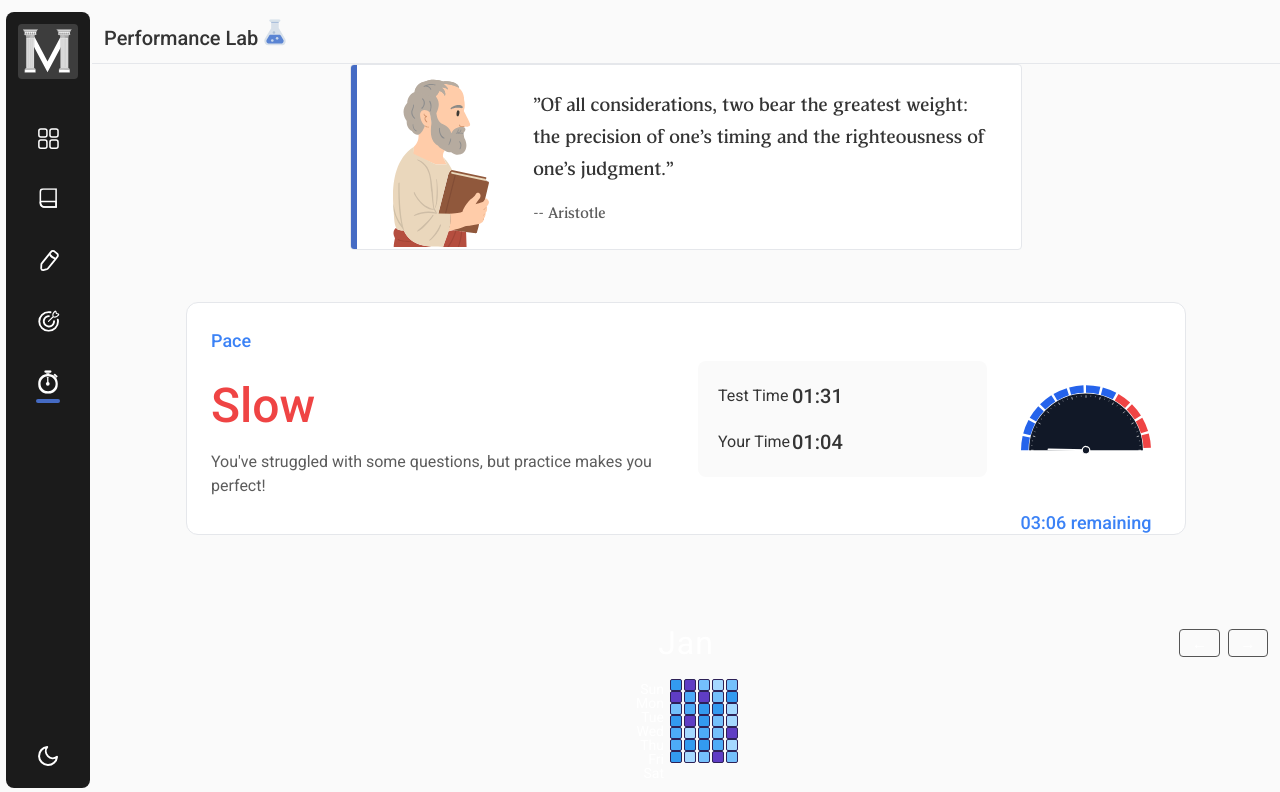
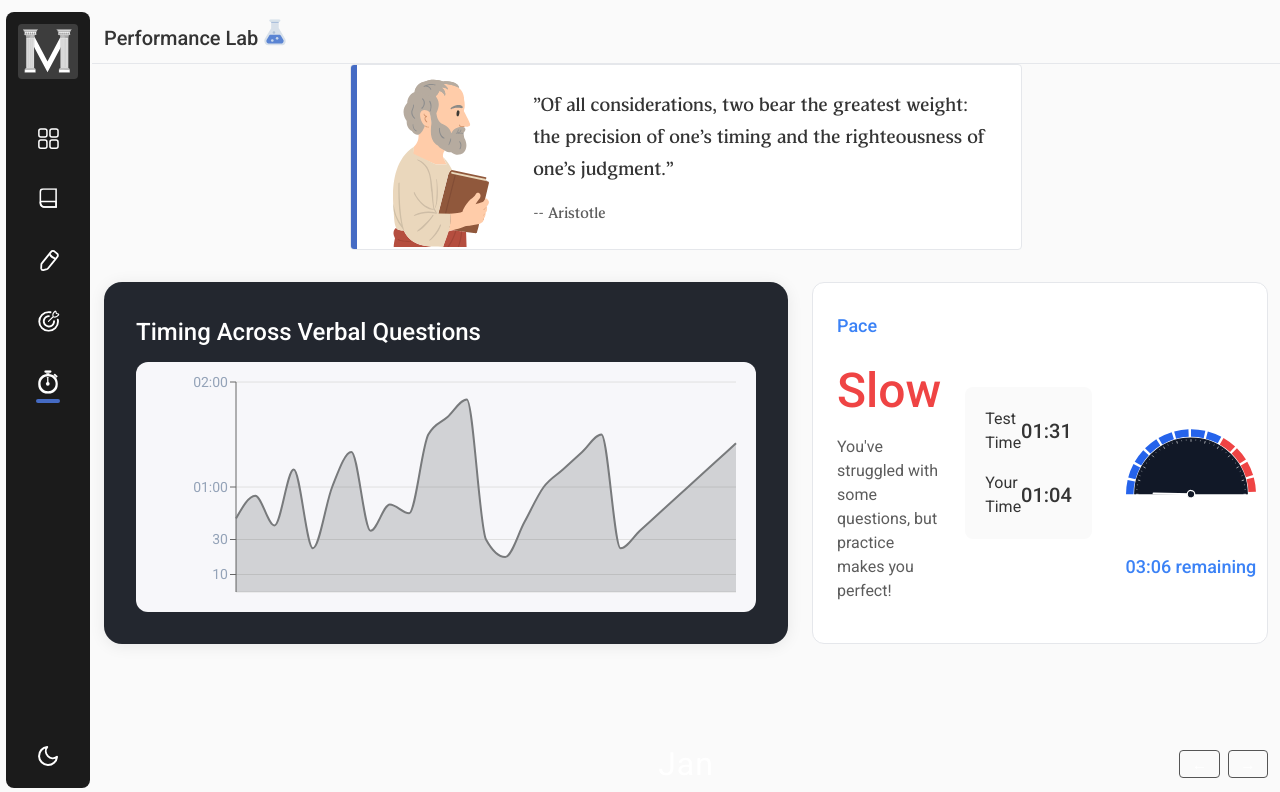
Before and after one commit to Orujhimaru/max_odyssey, a React (Vite) app: page /lab in a window 1280 px wide. Shown: the top 792 px of the page. Built offline with nearby package versions, Linux system fonts and the light colour scheme; a web font is replaced by a local one.

Commit message:
design: lab page layour change

```diff
--- a/src/pages/LabPage/LabPage.css
+++ b/src/pages/LabPage/LabPage.css
@@ -1589,3 +1589,30 @@
     margin: 0 auto;
   }
 }
+
+/* Chart containers for flex layout */
+.charts-container {
+  display: flex;
+  gap: 24px;
+  flex-wrap: wrap;
+  margin-bottom: 32px;
+}
+
+.timing-chart-container {
+  flex: 1.5;
+  min-width: 500px;
+}
+
+.pace-container {
+  flex: 1;
+  min-width: 300px;
+  display: flex;
+  align-items: center;
+}
+
+@media (max-width: 768px) {
+  .timing-chart-container,
+  .pace-container {
+    min-width: 100%;
+  }
+}
--- a/src/pages/LabPage/LabPage.jsx
+++ b/src/pages/LabPage/LabPage.jsx
@@ -250,11 +250,11 @@ const TimingLineGraph = () => (
   <div
     style={{
       width: "100%",
-      maxWidth: 1000,
-      margin: "32px 0",
+      height: "100%",
       background: "#23272f",
       borderRadius: 18,
       padding: 32,
+      boxSizing: "border-box",
       boxShadow: "0 2px 16px rgba(0,0,0,0.08)",
       position: "relative",
     }}
@@ -269,7 +269,7 @@ const TimingLineGraph = () => (
         padding: 16,
         position: "relative",
         width: "100%",
-        height: 300,
+        height: 250,
       }}
     >
       {/* Area background */}
@@ -588,7 +588,7 @@ const PaceCard = () => {
   }[paceStatusClass];
 
   return (
-    <div className="pace-card">
+    <div className="pace-card" style={{ margin: 0, height: "100%" }}>
       {/* Left side - times */}
       <div className="pace-card-left">
         <div className="pace-info">
@@ -1283,8 +1283,6 @@ const LabPage = () => {
       </header>
 
       <div className="lab-content">
-        {/* Confirmed Test Dates Section */}
-
         {/* Aristotle Quote Section */}
         <div className="quote-container">
           <div className="quote-accent-line"></div>
@@ -1305,11 +1303,17 @@ const LabPage = () => {
           </div>
         </div>
 
-        {/* Add the PaceCard below the quote and above the heatmap */}
-        <PaceCard />
+        {/* Line chart and pace card in a flex container */}
+        <div className="charts-container">
+          <div className="timing-chart-container">
+            <TimingLineGraph />
+          </div>
+          <div className="pace-container">
+            <PaceCard />
+          </div>
+        </div>
 
         <CalendarHeatmap />
-        <TimingLineGraph />
 
         {/* Tab selection for Math/Verbal */}
         <div className="performance-tab-selector">
```
